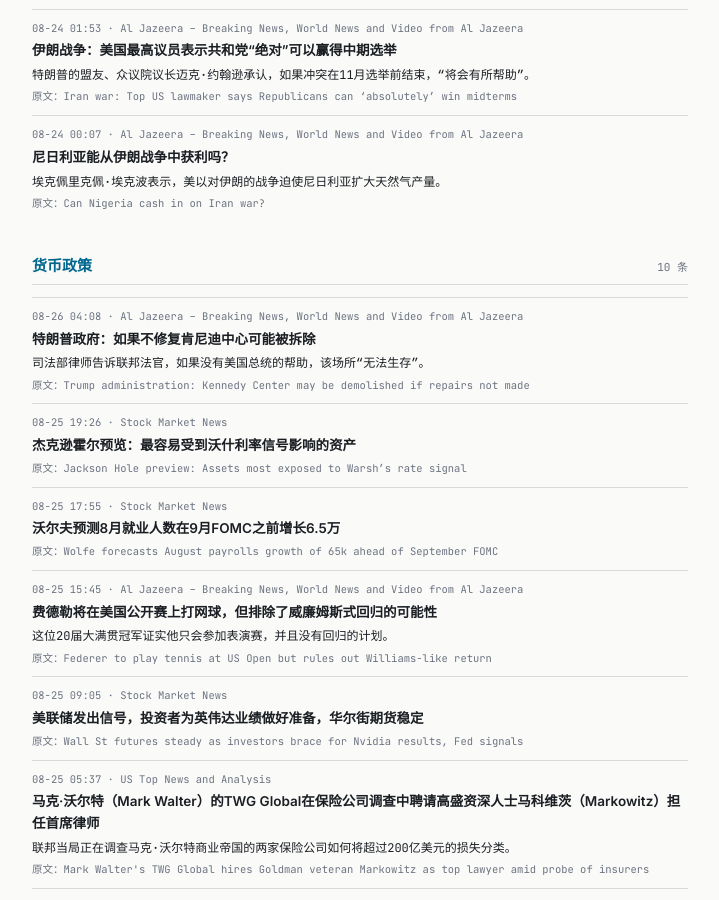
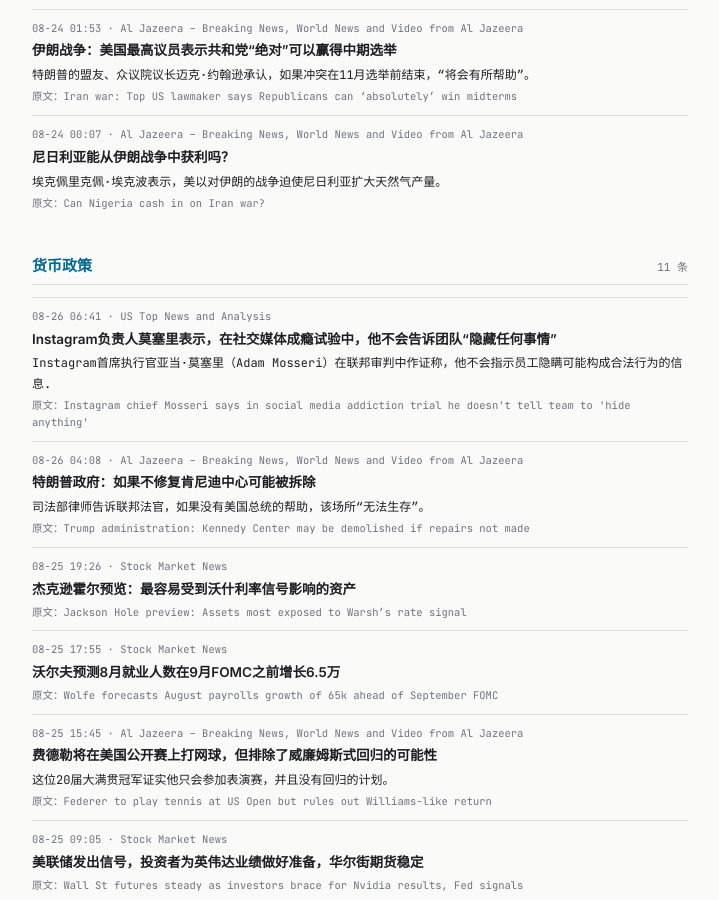
Before and after one commit to tang3super/tang3super.github.io, a Jekyll site: the page built from macro-trade/news-digest.md, in a window 1280 px wide and 900 px high, scrolled down 6671 px. Shown: the whole window, without its empty margins (280-999 px from the left). Built offline with Jekyll 4.4.1, drawn with Linux system fonts in a browser that asks for light colours; some of the changed text lies outside the part shown.

Commit message:
sync news-digest article

```diff
--- a/macro-trade/news-digest.md
+++ b/macro-trade/news-digest.md
@@ -447,6 +447,13 @@ topics:
     summary_zh: 埃克佩里克佩·埃克波表示，美以对伊朗的战争迫使尼日利亚扩大天然气产量。
 - name: 货币政策
   items:
+  - title: Instagram chief Mosseri says in social media addiction trial he doesn't tell team to 'hide anything'
+    summary: Instagram chief Adam Mosseri testified during a federal trial that he doesn't direct employees to withhold information that could pose legal…
+    link: https://www.cnbc.com/2026/08/25/instagram-adam-mosseri-testifies-california-state-ag-federal-meta.html
+    source: US Top News and Analysis
+    time: 08-26 06:41
+    title_zh: Instagram负责人莫塞里表示，在社交媒体成瘾试验中，他不会告诉团队“隐藏任何事情”
+    summary_zh: Instagram首席执行官亚当·莫塞里（Adam Mosseri）在联邦审判中作证称，他不会指示员工隐瞒可能构成合法行为的信息.
   - title: 'Trump administration: Kennedy Center may be demolished if repairs not made'
     summary: Department of Justice lawyers told a federal judge the venue 'cannot survive' without the US president's help.
     link: https://www.aljazeera.com/news/2026/8/25/trump-administration-kennedy-center-may-be-demolished-if-repairs-not-made?traffic_source=rss
```
Also changed, not shown: other parts of macro-trade/news-digest.md (+1 -1 lines).
